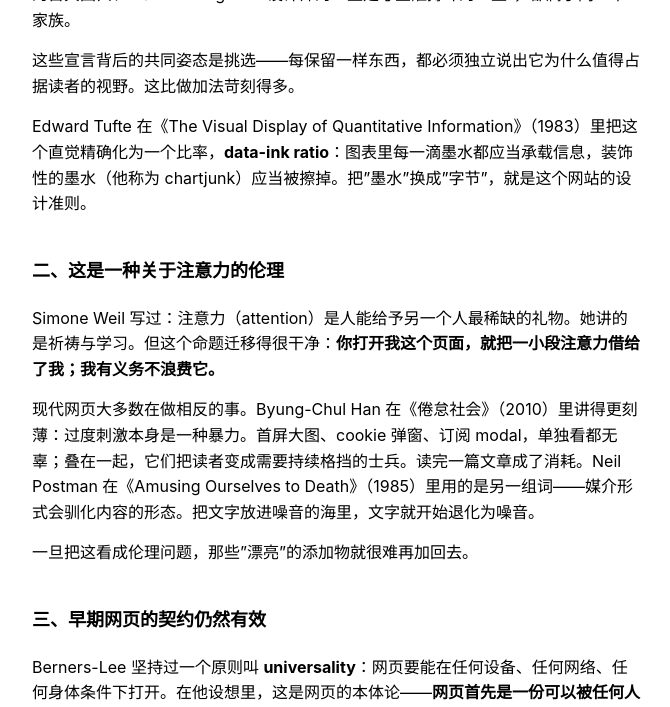
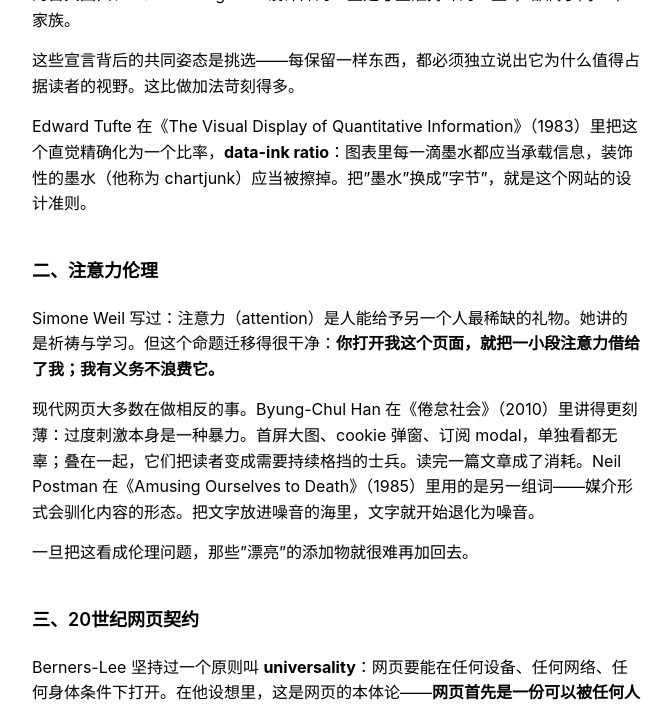
Before and after one commit to elemer1/elemer1.github.io, a Jekyll site: the page built from _markdown/网站背后的思考.md, in a window 1280 px wide and 1400 px high, scrolled down 1512 px. Shown: the top 707 px of the window, without its empty margins (303-973 px from the left). Built offline with Jekyll 4.4.1, drawn with Linux system fonts in a browser that asks for light colours; some of the changed text lies outside the part shown.

Commit message:
Refactor sections for clarity and conciseness

```diff
--- a/_markdown/网站背后的思考.md
+++ b/_markdown/网站背后的思考.md
@@ -26,7 +26,7 @@ listed: true
 
 Edward Tufte 在《The Visual Display of Quantitative Information》（1983）里把这个直觉精确化为一个比率，**data-ink ratio**：图表里每一滴墨水都应当承载信息，装饰性的墨水（他称为 chartjunk）应当被擦掉。把"墨水"换成"字节"，就是这个网站的设计准则。
 
-## 二、这是一种关于注意力的伦理
+## 二、注意力伦理
 
 Simone Weil 写过：注意力（attention）是人能给予另一个人最稀缺的礼物。她讲的是祈祷与学习。但这个命题迁移得很干净：**你打开我这个页面，就把一小段注意力借给了我；我有义务不浪费它。**
 
@@ -34,7 +34,7 @@ Simone Weil 写过：注意力（attention）是人能给予另一个人最稀
 
 一旦把这看成伦理问题，那些"漂亮"的添加物就很难再加回去。
 
-## 三、早期网页的契约仍然有效
+## 三、20世纪网页契约
 
 Berners-Lee 坚持过一个原则叫 **universality**：网页要能在任何设备、任何网络、任何身体条件下打开。在他设想里，这是网页的本体论——**网页首先是一份可以被任何人读到的文档**，其余一切是附加。
 
@@ -45,7 +45,7 @@ Berners-Lee 坚持过一个原则叫 **universality**：网页要能在任何设
 
 我的选择是回到合同的原始条款。静态 HTML、静态 Markdown，Jekyll 在构建时把它们铺开。服务器交出文件，浏览器展开文件，结束。这是对默认值的坚持。
 
-## 四、工程的朴素有它自己的谱系
+## 四、工程朴素
 
 Niklaus Wirth 1995 年在 IEEE Computer 发表过一篇短文《A Plea for Lean Software》：软件随着硬件变快反而变慢，因为复杂度总会填满它能填满的每一个角落（后来被叫作 Wirth's Law）。Dijkstra 更直白："Simplicity is prerequisite for reliability." Brian Kernighan 在《The Practice of Programming》（1999）里写："Controlling complexity is the essence of computer programming." Rob Pike 的 Plan 9、Unix 的 "do one thing well"，都从同一口井里取水。
 
@@ -53,7 +53,7 @@ Niklaus Wirth 1995 年在 IEEE Computer 发表过一篇短文《A Plea for Lean
 
 Ivan Illich 1973 年在《Tools for Conviviality》里走得更远：工具应当被使用者掌握。一个臃肿、需要持续维护、依赖二十种远程服务的网站，走向 Illich 警告过的那个方向——使用者被工具驯服。一份纯文本文件留在反方向。
 
-## 五、每个文件是一个时间胶囊
+## 五、文件 = 时间胶囊
 
 这里是我给自己留的一处"让步"：少数几篇文章是完整的单文件 HTML，带 prototype、带交互、带不受 60 行约束的 CSS。它们躺在 `_html/` 里，绕开模板，自给自足。
 
```
Also changed, not shown: other parts of _markdown/网站背后的思考.md (+1 -1 lines).
